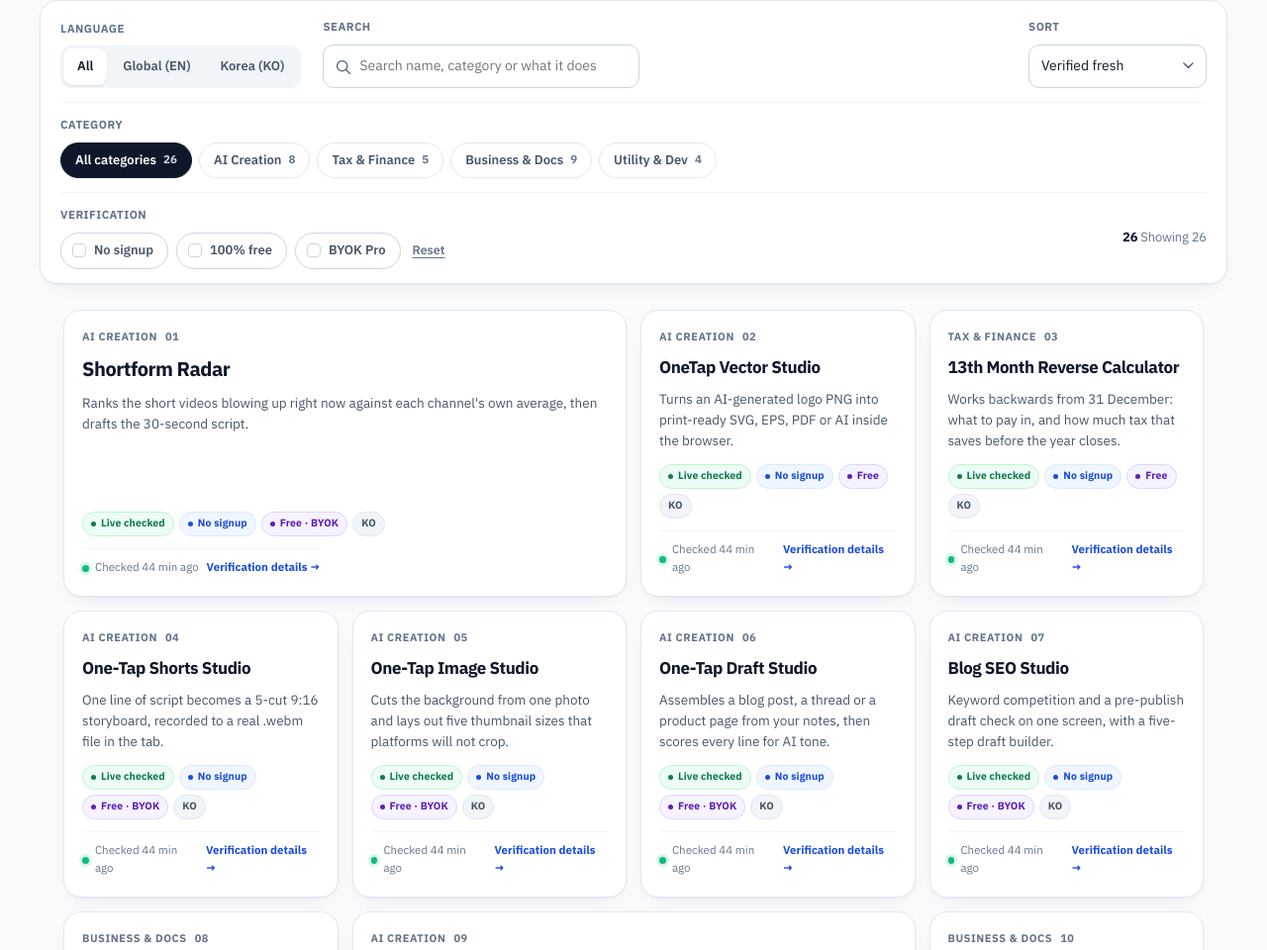
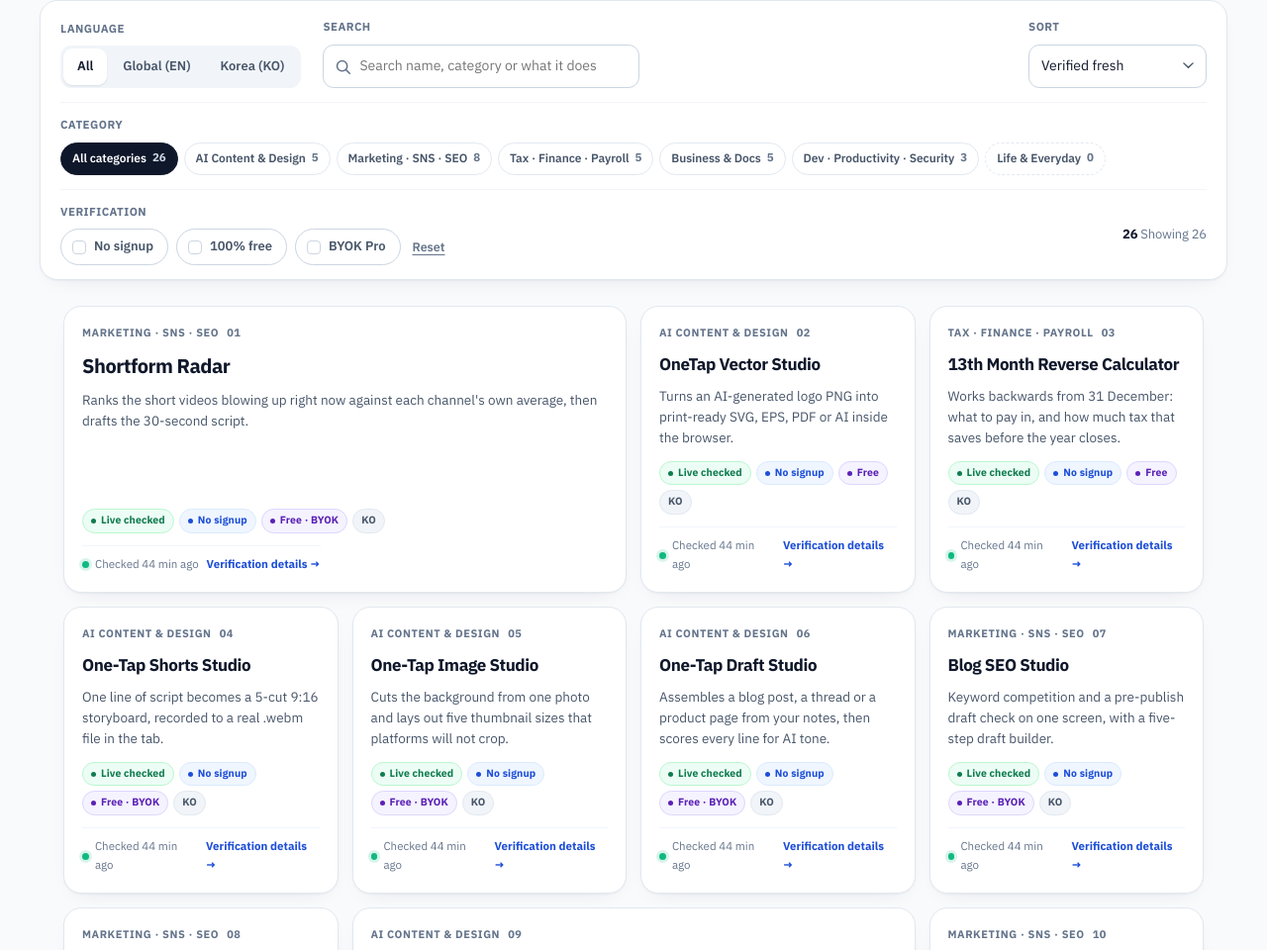
Before and after one commit to MarCJ81/onetap-market, a plain HTML site: page index.html in a window 1280 px wide. Shown: the part 741-1701 px from the top of the page at 99% size. Drawn offline with Linux system fonts and the light colour scheme.

Commit message:
feat(onetap-market): six field categories for the shelf and the submit form
The four old buckets (ai / finance / business / utility) forced unrelated apps
together. The catalogue now sorts into six fields an outside developer can read
at a glance, with the same 26 listings:

  ai-content       AI Content & Design · AI 콘텐츠·디자인            5
  marketing-sns    Marketing · SNS · SEO · 마케팅·SNS·SEO            8
  tax-finance      Tax · Finance · Payroll · 세무·금융·급여           5
  business-docs    Business & Docs · 비즈니스·문서                    5
  dev-security     Dev · Productivity · Security · 개발·생산성·보안   3
  life-utility     Life & Everyday · 라이프·일상·기타                 0

- Chip bar carries the six categories with live counts; 1280px fits them on one
  row and 390px wraps them into three rows with zero page overflow.
- A category with no listings is no longer a dead end: it shows "아직 등록된
  앱이 없어요 / No apps in this section yet" and a CTA that opens the submit
  form with that category preselected.
- The submission dropdown, JSON spec and prefilled GitHub issue use the new ids;
  an unknown id is refused, an empty one falls back to life-utility.
- data/apps.bundle.js rebuilt from data/apps.json; README documents the six ids.

```diff
--- a/app.js
+++ b/app.js
@@ -131,10 +131,12 @@
     ];
     categories().forEach(function (c) {
       var on = state.category === c.id;
+      var n = counts[c.id] || 0;
       html.push(
-        '<button type="button" class="chip' + (on ? ' is-on' : '') + '" data-cat="' + esc(c.id) +
+        '<button type="button" class="chip' + (on ? ' is-on' : '') + (n === 0 ? ' chip--zero' : '') +
+        '" data-cat="' + esc(c.id) +
         '" aria-pressed="' + on + '">' + esc(state.lang === 'en' ? c.en : c.ko) +
-        ' <b>' + (counts[c.id] || 0) + '</b></button>'
+        ' <b>' + n + '</b></button>'
       );
     });
     $('#catChips').innerHTML = html.join('');
@@ -201,6 +203,12 @@
     $('#cardGrid').innerHTML = list.map(cardHtml).join('');
     $('#resultCount').textContent = list.length;
     $('#emptyState').hidden = list.length > 0;
+    /* A category nobody has listed in yet is not a failed filter — it is the
+       shelf waiting for its first app, so it gets a submission CTA instead. */
+    var counts = Core.appCounts(apps(), categories());
+    var emptyCategory = state.category !== 'all' && (counts[state.category] || 0) === 0;
+    $('#emptyFilter').hidden = emptyCategory;
+    $('#emptyCategory').hidden = !emptyCategory;
     $$('[data-langfilter]').forEach(function (b) {
       var on = b.getAttribute('data-langfilter') === state.langFilter;
       b.classList.toggle('is-on', on);
@@ -400,9 +408,14 @@
     return errs;
   }
 
-  function openSubmit() {
+  function openSubmit(category) {
     lastFocus = document.activeElement;
     fillCategorySelect();
+    if (typeof category === 'string' && category) {
+      var sel = $('#fCategory');
+      var match = $$('#fCategory option').filter(function (o) { return o.value === category; })[0];
+      if (match) sel.value = category;
+    }
     updatePreview();
     validateForm(false);
     $('#formStatus').textContent = '';
@@ -488,8 +501,10 @@
     });
 
     $$('[data-open-submit]').forEach(function (b) {
-      b.addEventListener('click', openSubmit);
+      b.addEventListener('click', function () { openSubmit(); });
     });
+
+    $('#emptyCatCta').addEventListener('click', function () { openSubmit(state.category); });
 
     $$('[data-close]').forEach(function (b) {
       b.addEventListener('click', closeModals);
--- a/core.js
+++ b/core.js
@@ -223,6 +223,7 @@
     if (!f.url || !isHttpUrl(f.url)) err.url = 'url';
     if (!f.shortEn || String(f.shortEn).trim().length < 12) err.shortEn = 'short';
     if (!f.category) err.category = 'required';
+    else if (CATEGORY_IDS.indexOf(f.category) === -1) err.category = 'required';
     if (!f.languages || !f.languages.length) err.languages = 'required';
     if (!f.creator || !String(f.creator).trim()) err.creator = 'required';
     if (f.copyKo && (!f.nameKo || !String(f.nameKo).trim())) err.nameKo = 'required';
@@ -256,7 +257,7 @@
       slug: slugify(f.nameEn || f.nameKo || 'app'),
       url: String(f.url || '').trim(),
       name: name,
-      category: f.category || 'utility',
+      category: CATEGORY_IDS.indexOf(f.category) !== -1 ? f.category : 'life-utility',
       languages: ens.length ? ens : ['en'],
       noSignup: f.noSignup !== false,
       pricing: pricing,
@@ -271,7 +272,14 @@
     return JSON.stringify(jsonSpec(form), null, 2);
   }
 
-  var CATEGORY_IDS = ['ai', 'finance', 'business', 'utility'];
+  var CATEGORY_IDS = [
+    'ai-content',
+    'marketing-sns',
+    'tax-finance',
+    'business-docs',
+    'dev-security',
+    'life-utility'
+  ];
 
   function categoryLabel(id, lang, categories) {
     var list = categories || [];
--- a/data/apps.bundle.js
+++ b/data/apps.bundle.js
@@ -19,24 +19,34 @@ globalThis.__ONETAP_MARKET__ = {
   },
   "categories": [
     {
-      "id": "ai",
-      "en": "AI Creation",
-      "ko": "AI 제작"
+      "id": "ai-content",
+      "en": "AI Content & Design",
+      "ko": "AI 콘텐츠·디자인"
     },
     {
-      "id": "finance",
-      "en": "Tax & Finance",
-      "ko": "세무·금융"
+      "id": "marketing-sns",
+      "en": "Marketing · SNS · SEO",
+      "ko": "마케팅·SNS·SEO"
     },
     {
-      "id": "business",
+      "id": "tax-finance",
+      "en": "Tax · Finance · Payroll",
+      "ko": "세무·금융·급여"
+    },
+    {
+      "id": "business-docs",
       "en": "Business & Docs",
       "ko": "비즈니스·문서"
     },
     {
-      "id": "utility",
-      "en": "Utility & Dev",
-      "ko": "유틸·개발"
+      "id": "dev-security",
+      "en": "Dev · Productivity · Security",
+      "ko": "개발·생산성·보안"
+    },
+    {
+      "id": "life-utility",
+      "en": "Life & Everyday",
+      "ko": "라이프·일상·기타"
     }
   ],
   "apps": [
@@ -49,7 +59,7 @@ globalThis.__ONETAP_MARKET__ = {
         "en": "Shortform Radar",
         "ko": "떡상 레이더"
       },
-      "category": "ai",
+      "category": "marketing-sns",
       "languages": [
         "ko"
       ],
@@ -87,7 +97,7 @@ globalThis.__ONETAP_MARKET__ = {
         "en": "OneTap Vector Studio",
         "ko": "원탭 벡터 스튜디오"
       },
-      "category": "ai",
+      "category": "ai-content",
       "languages": [
         "ko"
       ],
@@ -125,7 +135,7 @@ globalThis.__ONETAP_MARKET__ = {
         "en": "13th Month Reverse Calculator",
         "ko": "연말정산 13월의 월급 역산기"
       },
-      "category": "finance",
+      "category": "tax-finance",
       "languages": [
         "ko"
       ],
@@ -163,7 +173,7 @@ globalThis.__ONETAP_MARKET__ = {
         "en": "One-Tap Shorts Studio",
         "ko": "원탭 숏폼 스튜디오"
       },
-      "category": "ai",
+      "category": "ai-content",
       "languages": [
         "ko"
       ],
@@ -201,7 +211,7 @@ globalThis.__ONETAP_MARKET__ = {
         "en": "One-Tap Image Studio",
         "ko": "원탭 이미지·썸네일 스튜디오"
       },
-      "category": "ai",
+      "category": "ai-content",
       "languages": [
         "ko"
       ],
@@ -239,7 +249,7 @@ globalThis.__ONETAP_MARKET__ = {
         "en": "One-Tap Draft Studio",
         "ko": "원탭 원고 스튜디오"
       },
-      "category": "ai",
+      "category": "ai-content",
       "languages": [
         "ko"
       ],
@@ -277,7 +287,7 @@ globalThis.__ONETAP_MARKET__ = {
         "en": "Blog SEO Studio",
         "ko": "블로그 키워드·SEO 스튜디오"
       },
-      "category": "ai",
+      "category": "marketing-sns",
       "languages": [
         "ko"
       ],
@@ -315,7 +325,7 @@ globalThis.__ONETAP_MARKET__ = {
         "en": "Commerce SEO Studio",
         "ko": "커머스 SEO 스튜디오"
       },
-      "category": "business",
+      "category": "marketing-sns",
       "languages": [
         "ko"
       ],
@@ -353,7 +363,7 @@ globalThis.__ONETAP_MARKET__ = {
         "en": "Card News Studio",
         "ko": "카드뉴스·대본 스튜디오"
       },
-      "category": "ai",
+      "category": "ai-content",
       "languages": [
         "ko"
       ],
@@ -391,7 +401,7 @@ globalThis.__ONETAP_MARKET__ = {
         "en": "Owner Reply Studio",
         "ko": "사장님 리뷰 답글 스튜디오"
       },
-      "category": "business",
+      "category": "marketing-sns",
       "languages": [
         "ko"
       ],
@@ -429,7 +439,7 @@ globalThis.__ONETAP_MARKET__ = {
         "en": "OneTap Backoffice",
         "ko": "원탭 백오피스"
       },
-      "category": "business",
+      "category": "business-docs",
       "languages": [
         "ko"
       ],
@@ -471,7 +481,7 @@ globalThis.__ONETAP_MARKET__ = {
         "en": "Payslip Studio",
         "ko": "급여명세서 스튜디오"
       },
-      "category": "finance",
+      "category": "tax-finance",
       "languages": [
         "ko"
       ],
@@ -509,7 +519,7 @@ globalThis.__ONETAP_MARKET__ = {
         "en": "Tax & Margin Calculator",
         "ko": "1인 사업자 세금·순수익 계산기"
       },
-      "category": "finance",
+      "category": "tax-finance",
       "languages": [
         "ko"
       ],
@@ -547,7 +557,7 @@ globalThis.__ONETAP_MARKET__ = {
         "en": "Severance & Leave Calculator",
         "ko": "퇴직금·연차 계산기"
       },
-      "category": "finance",
+      "category": "tax-finance",
       "languages": [
         "ko"
       ],
@@ -585,7 +595,7 @@ globalThis.__ONETAP_MARKET__ = {
         "en": "PDF Sign & Stamp",
         "ko": "PDF 서명·직인 스튜디오"
       },
-      "category": "business",
+      "category": "business-docs",
       "languages": [
         "ko"
       ],
@@ -623,7 +633,7 @@ globalThis.__ONETAP_MARKET__ = {
         "en": "Proposal Studio",
         "ko": "대행사 견적서·제안서 생성기"
       },
-      "category": "business",
+      "category": "business-docs",
       "languages": [
         "ko"
       ],
@@ -661,7 +671,7 @@ globalThis.__ONETAP_MARKET__ = {
         "en": "Creator Matching Board",
         "ko": "체험단 매칭 보드"
       },
-      "category": "business",
+      "category": "marketing-sns",
       "languages": [
         "ko"
       ],
@@ -699,7 +709,7 @@ globalThis.__ONETAP_MARKET__ = {
         "en": "Link & Inquiry Builder",
         "ko": "원탭링크 (OneTapLink)"
       },
-      "category": "business",
+      "category": "marketing-sns",
       "languages": [
         "ko"
       ],
@@ -737,7 +747,7 @@ globalThis.__ONETAP_MARKET__ = {
         "en": "Comment Radar",
         "ko": "유튜브 댓글·고객반응 분석기"
       },
-      "category": "ai",
+      "category": "marketing-sns",
       "languages": [
         "ko"
       ],
@@ -775,7 +785,7 @@ globalThis.__ONETAP_MARKET__ = {
         "en": "Ad Law Checker",
         "ko": "광고 문구 법률 검수기"
       },
-      "category": "business",
+      "category": "marketing-sns",
       "languages": [
         "ko"
       ],
@@ -813,7 +823,7 @@ globalThis.__ONETAP_MARKET__ = {
         "en": "Privacy & Link Guard",
         "ko": "개인정보·피싱링크 보안 점검기"
       },
-      "category": "utility",
+      "category": "dev-security",
       "languages": [
         "ko"
       ],
@@ -851,7 +861,7 @@ globalThis.__ONETAP_MARKET__ = {
         "en": "ICS Calendar Viewer & CSV Converter",
         "ko": "ICS 캘린더 뷰어·CSV 변환기"
       },
-      "category": "utility",
+      "category": "dev-security",
       "languages": [
         "en"
       ],
@@ -889,7 +899,7 @@ globalThis.__ONETAP_MARKET__ = {
         "en": "Invoice, Receipt & P&L Generator",
         "ko": "인보이스·영수증·손익 생성기"
       },
-      "category": "finance",
+      "category": "tax-finance",
       "languages": [
         "en"
       ],
@@ -927,7 +937,7 @@ globalThis.__ONETAP_MARKET__ = {
         "en": "LLM Cost Calculator & llms.txt Generator",
         "ko": "LLM 비용 계산기·llms.txt 생성기"
       },
-      "category": "utility",
+      "category": "dev-security",
       "languages": [
         "en"
       ],
@@ -965,7 +975,7 @@ globalThis.__ONETAP_MARKET__ = {
         "en": "Proof of Work Report",
         "ko": "작업 증빙 리포트"
       },
-      "category": "business",
+      "category": "business-docs",
       "languages": [
         "ko"
       ],
@@ -1003,7 +1013,7 @@ globalThis.__ONETAP_MARKET__ = {
         "en": "Price Radar KR",
         "ko": "깜깜이 시세 레이더"
       },
-      "category": "utility",
+      "category": "business-docs",
       "languages": [
         "ko"
       ],
--- a/i18n.js
+++ b/i18n.js
@@ -86,6 +86,9 @@
     'empty.title': 'Nothing matches that filter',
     'empty.body': 'Try another category, or clear the search and the badge toggles.',
     'empty.reset': 'Clear filters',
+    'empty.catTitle': 'No apps in this section yet.',
+    'empty.catBody': 'Be the first one on this shelf — submit your app and it goes live here once the checker sees it open. No listing fee.',
+    'empty.catCta': 'Submit the first app',
 
     'modal.close': 'Close',
     'modal.about': 'What it does',
@@ -270,6 +273,9 @@
     'empty.title': '조건에 맞는 앱이 없습니다',
     'empty.body': '다른 카테고리를 골라 보거나 검색어와 배지 조건을 지워 보세요.',
     'empty.reset': '조건 지우기',
+    'empty.catTitle': '아직 등록된 앱이 없어요.',
+    'empty.catBody': '첫 번째 앱을 신청해 보세요! 검증만 통과하면 이 자리에 바로 올라갑니다. 등록비는 없습니다.',
+    'empty.catCta': '첫 앱 신청하기',
 
     'modal.close': '닫기',
     'modal.about': '무엇을 하는 앱인가',
--- a/styles.css
+++ b/styles.css
@@ -217,16 +217,18 @@ select {
 }
 select:focus { outline: 2px solid var(--accent); outline-offset: 1px; }
 
-.chips { display: flex; flex-wrap: wrap; gap: 7px; }
+.chips { display: flex; flex-wrap: wrap; gap: 6px; }
 .chip {
   border: 1px solid var(--line); background: #fff; color: var(--muted);
-  border-radius: 999px; padding: 7px 14px; font-size: 13px; font-weight: 600; cursor: pointer;
-  display: inline-flex; align-items: center; gap: 7px;
+  border-radius: 999px; padding: 6px 11px; font-size: 12px; font-weight: 600; cursor: pointer;
+  display: inline-flex; align-items: center; gap: 6px; letter-spacing: -0.005em;
 }
 .chip b { font-weight: 700; color: var(--muted-2); font-size: 11.5px; }
 .chip.is-on { background: var(--ink); border-color: var(--ink); color: #fff; }
 .chip.is-on b { color: #cbd5e1; }
 .chip:hover:not(.is-on) { border-color: var(--line-2); color: var(--ink); }
+.chip--zero { border-style: dashed; }
+.chip--zero b { color: var(--muted-2); }
 
 .toggles { display: flex; flex-wrap: wrap; gap: 8px; align-items: center; }
 .toggle {
@@ -305,6 +307,12 @@ select:focus { outline: 2px solid var(--accent); outline-offset: 1px; }
 }
 .empty strong { font-size: 17px; font-weight: 800; }
 .empty p { color: var(--muted); font-size: 14px; }
+.empty__block { display: flex; flex-direction: column; gap: 10px; align-items: center; }
+.empty__block[hidden] { display: none; }
+.empty__mark {
+  display: grid; place-items: center; width: 42px; height: 42px; border-radius: 50%;
+  background: var(--accent-soft); color: var(--accent-ink); font-size: 22px; font-weight: 700;
+}
 
 /* ── verification section ────────────────────────────────────────────── */
 .verify { margin-top: 72px; }
@@ -480,6 +488,13 @@ select:focus { outline: 2px solid var(--accent); outline-offset: 1px; }
   .result { width: 100%; }
   .promises { gap: 8px 18px; }
   .promises li { font-size: 12.5px; }
+  /* Six category chips + counts wrap cleanly at 390px: all sections stay visible, page never scrolls sideways. */
+  .filters__row--chips { display: block; }
+  .filters__row--chips .field { min-width: 0; }
+  .chips { gap: 6px; max-width: 100%; }
+  .chip { padding: 6px 11px; font-size: 12.5px; gap: 6px; max-width: 100%; }
+  .chip b { font-size: 11px; }
+  .empty { padding: 34px 18px; }
 }
 
 @media (prefers-reduced-motion: reduce) {
```
Also changed, not shown: data/apps.json (+46 -36 lines), index.html (+11 -3 lines), 1 other file.
